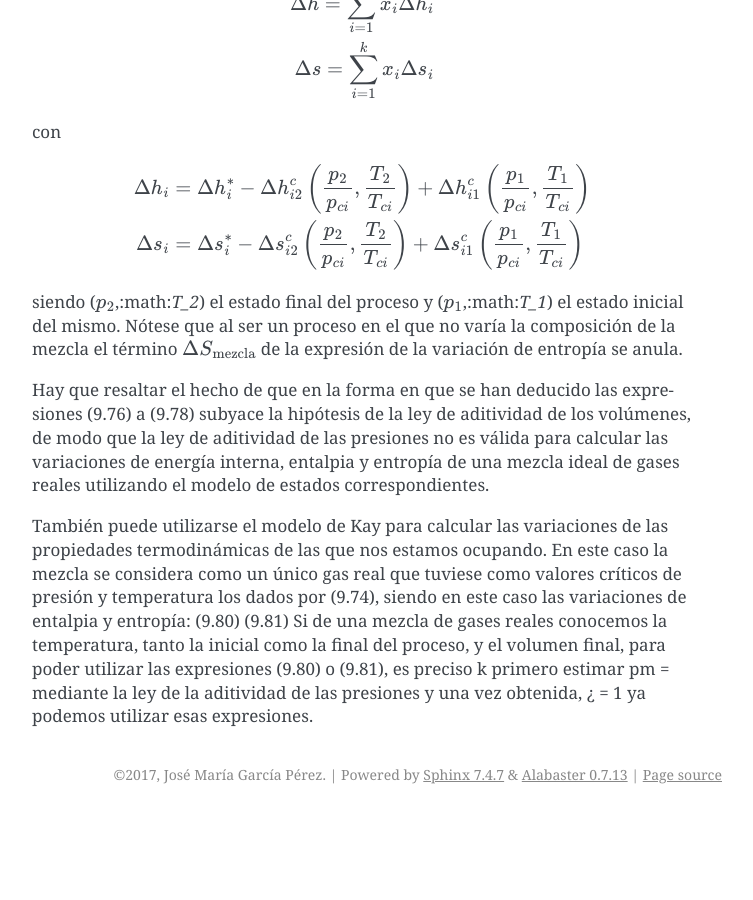
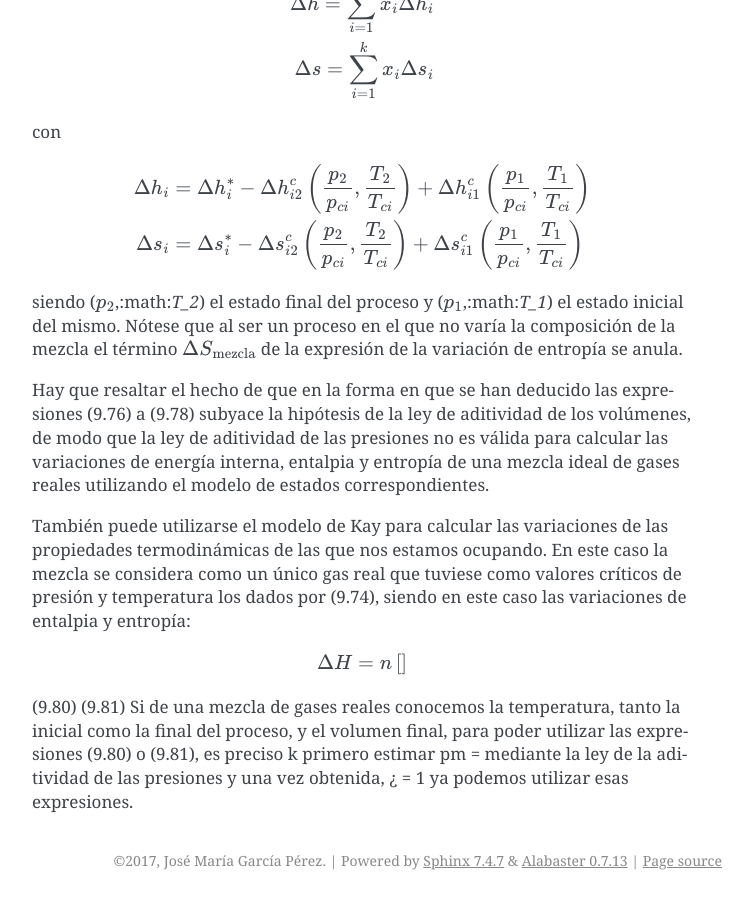
Before and after one commit to mantielero/termodinamica, a Sphinx documentation site: the page built from source/multicomponentes_gases_reales.rst, in a window 1280 px wide and 900 px high, scrolled down 3846 px. Shown: the whole window, without its empty margins (388-1141 px from the left). Built offline with Sphinx 7.4.7, drawn with Linux system fonts in a browser that asks for light colours; pages that are not in the unit, such as notebooks, are missing from menus; before the commit the page ends 4660 px from its top, so only the background shows below that.

Commit message:
Create multicomponentes_gases_reales.rst

```diff
--- a/source/multicomponentes_gases_reales.rst
+++ b/source/multicomponentes_gases_reales.rst
@@ -127,6 +127,11 @@ siendo (:math:`p_2`,:math:`T_2`) el estado final del proceso y (:math:`p_1`,:mat
 Hay que resaltar el hecho de que en la forma en que se han deducido las expresiones (9.76) a (9.78) subyace la hipótesis de la ley de aditividad de los volúmenes, de modo que la ley de aditividad de las presiones no es válida para calcular las variaciones de energía interna, entalpia y entropía de una mezcla ideal de gases reales utilizando el modelo de estados correspondientes.
 
 También puede utilizarse el modelo de Kay para calcular las variaciones de las propiedades termodinámicas de las que nos estamos ocupando. En este caso la mezcla se considera como un único gas real que tuviese como valores críticos de presión y temperatura los dados por (9.74), siendo en este caso las variaciones de entalpia y entropía:
+
+.. math::
+
+   \Delta H = n \left[ \right]
+
 (9.80)
 (9.81)
 Si de una mezcla de gases reales conocemos la temperatura, tanto la inicial como la final del proceso, y el volumen final, para poder utilizar las expresiones (9.80) o (9.81), es preciso
```
